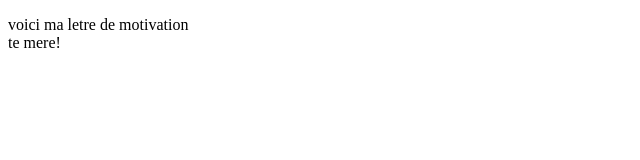
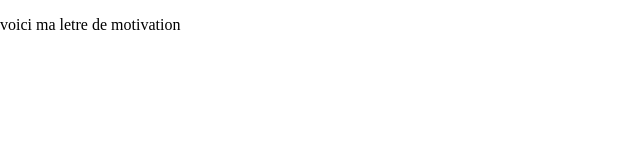
Before and after one commit to max24p/Lettre-De-Motivation, a plain HTML site: page index.html in a window 1280 px wide. Shown: the full height of the page, 0-640 px from the left. Drawn offline with Linux system fonts and the light colour scheme.

Commit message:
tree commit

```diff
--- a/index.html
+++ b/index.html
@@ -5,12 +5,11 @@
     <meta http-equiv="X-UA-Compatible" content="IE=edge">
     <meta name="viewport" content="width=device-width, initial-scale=1.0">
     <title>letre motivation</title>
+    <link rel="stylesheet" href="style.css">
 </head>
 <body>
     <p>
         voici ma letre de motivation
-        <br>
-        te mere!
     </p>
 </body>
 </html>
--- /dev/null
+++ b/style.css
@@ -0,0 +1,9 @@
+body {
+    margin: 0;
+    padding: 0;
+    height: 100vh;
+    overflow: hidden;
+    align-items: center;
+    justify-content: center;
+    vertical-align: middle;
+}
```
